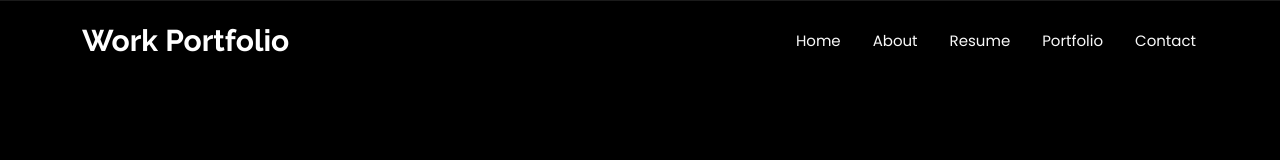
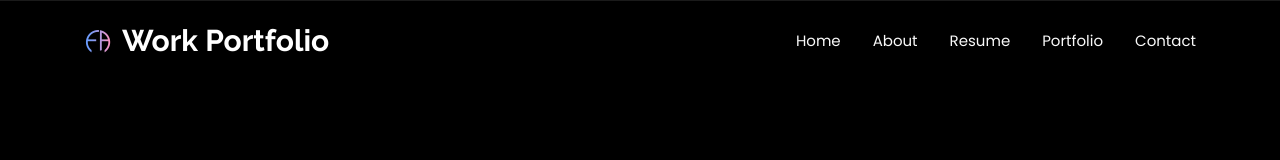
Before and after one commit to asmecoded/Portfolio, a plain HTML site: page portfolio-details.html in a window 1280 px wide. Shown: the top 160 px of the page. Drawn offline with Linux system fonts and the light colour scheme.

Commit message:
Update portfolio-details.html

```diff
--- a/portfolio-details.html
+++ b/portfolio-details.html
@@ -36,7 +36,7 @@
 
       <a href="index.html" class="logo d-flex align-items-center">
         <!-- Uncomment the line below if you also wish to use an image logo -->
-        <!-- <img src="assets/img/logo.webp" alt=""> -->
+        <img src="assets/img/logo.png" alt="">
         <h1 class="sitename">Work Portfolio</h1>
       </a>
 
```
